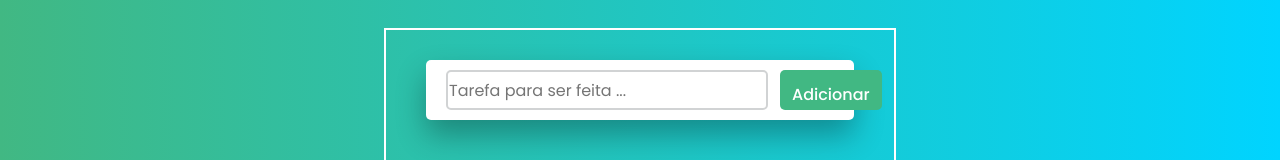
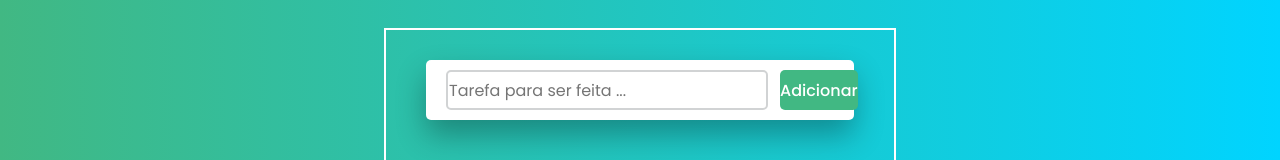
Before and after one commit to SauloMaia01/Projeto-criando-uma-LISTA-DE-TAREFAS, a plain HTML site: page index.html in a window 1280 px wide. Shown: the part 250-410 px from the top of the page. Drawn offline with Linux system fonts and the light colour scheme.

Commit message:
Acerto do BUTTON no CSS

```diff
--- a/style.css
+++ b/style.css
@@ -56,7 +56,6 @@ body {
     border: none;
     background-color: #41b883;
     color: #fff;
-    padding: 12px;
     margin-left: 12px;
     cursor: pointer;
 }
```
